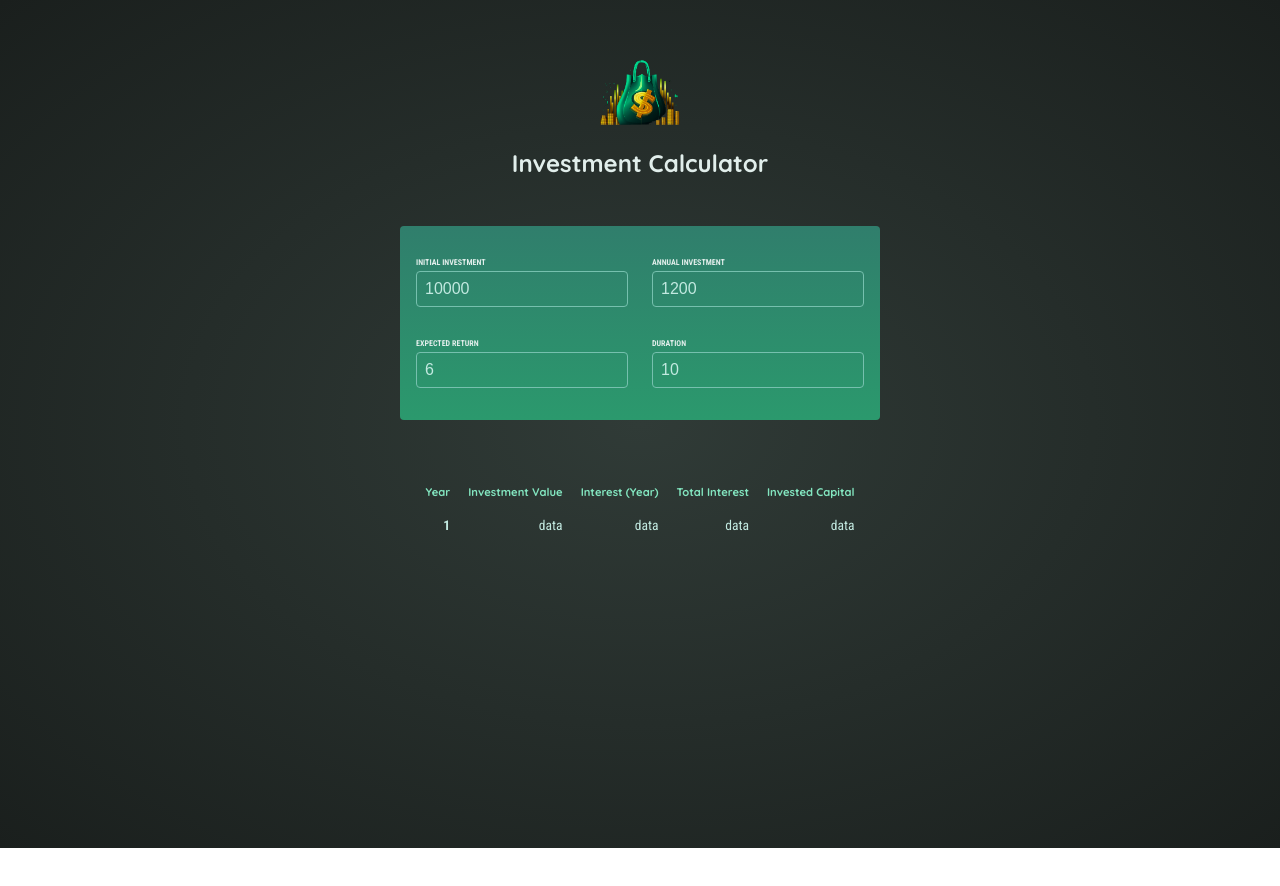
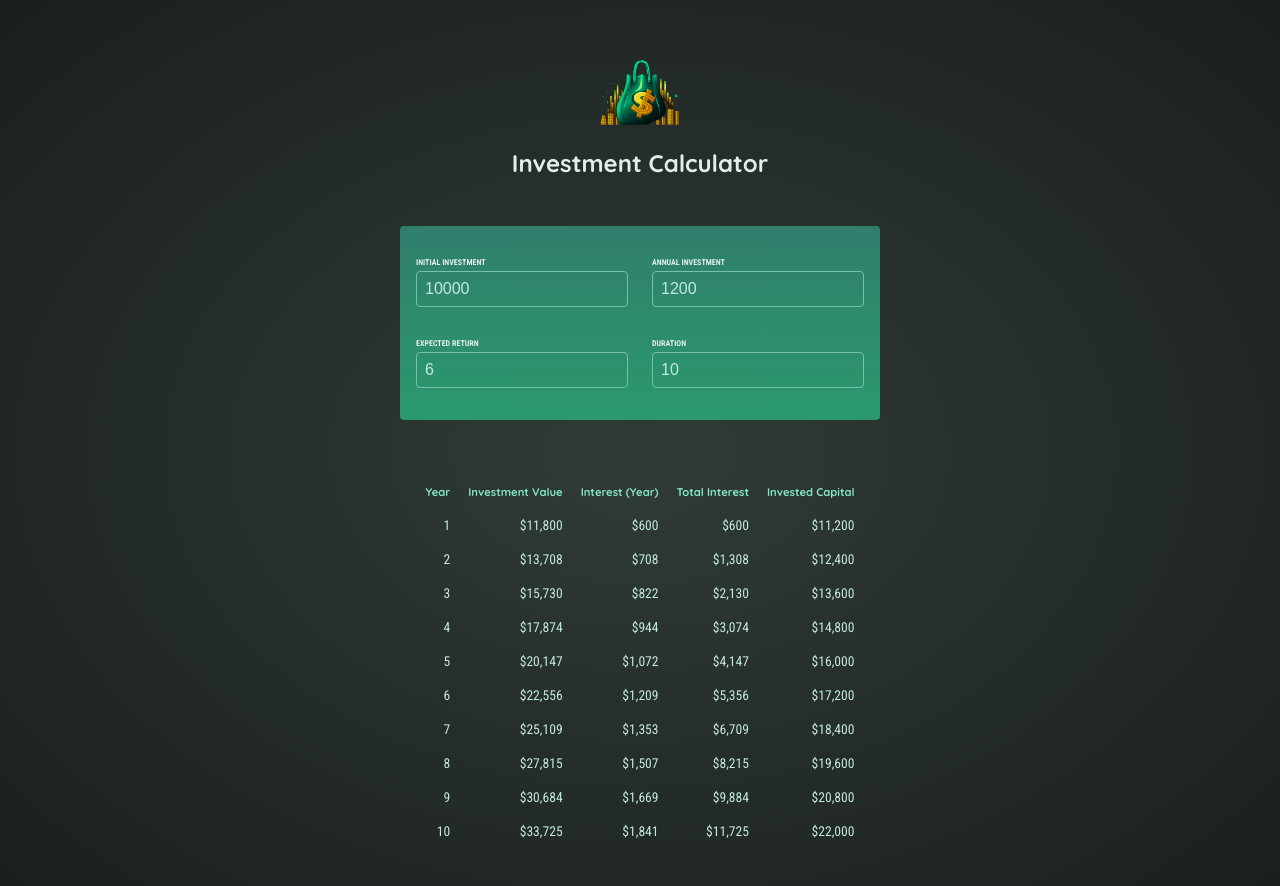
Before and after one commit to adritek/react-investment-calculator, a React (Vite) app: page / in a window 1280 px wide. Shown: the top 886 px of the page. Before the commit the page ends 848 px from the top, so only its background shows below. Built offline with nearby package versions, Linux system fonts and the light colour scheme.

Commit message:
Calculate results based on derived state, and added duration checks

```diff
--- a/src/App.jsx
+++ b/src/App.jsx
@@ -11,11 +11,13 @@
     duration: 10,
   });
 
+  const inputIsValid = userInput.duration >= 1;
+
   function handleChange(inputIdentifier, newValue) {
     setUserInput((prevUserInput) => {
       return {
         ...prevUserInput,
-        [inputIdentifier]: newValue,
+        [inputIdentifier]: +newValue,
       };
     });
   }
@@ -24,7 +26,8 @@
     <div>
       <Header />
       <UserInput userInput={userInput} onChange={handleChange} />
-      <Results user={userInput} />
+      {!inputIsValid && <p className="center">Enter a duration greater than 0</p>}
+      {inputIsValid && <Results input={userInput} />}
     </div>
   );
 }
--- a/src/Components/Results.jsx
+++ b/src/Components/Results.jsx
@@ -1,5 +1,12 @@
-export default function Results({ user }) {
-  console.log(user);
+import { calculateInvestmentResults, formatter } from '../util/investment';
+
+export default function Results({ input }) {
+  const resultsData = calculateInvestmentResults(input);
+  const initialInvestment =
+    resultsData[0].valueEndOfYear -
+    resultsData[0].interest -
+    resultsData[0].annualInvestment;
+
   return (
     <table id="result">
       <thead>
@@ -12,13 +19,23 @@
         </tr>
       </thead>
       <tbody>
-        <tr>
-          <th>1</th>
-          <td>data</td>
-          <td>data</td>
-          <td>data</td>
-          <td>data</td>
-        </tr>
+        {resultsData.map((yearData) => {
+          const totalInterest =
+            yearData.valueEndOfYear -
+            yearData.annualInvestment * yearData.year -
+            initialInvestment;
+          const totalAmountInvested = yearData.valueEndOfYear - totalInterest;
+
+          return (
+            <tr key={yearData.year}>
+              <td>{yearData.year}</td>
+              <td>{formatter.format(yearData.valueEndOfYear)}</td>
+              <td>{formatter.format(yearData.interest)}</td>
+              <td>{formatter.format(totalInterest)}</td>
+              <td>{formatter.format(totalAmountInvested)}</td>
+            </tr>
+          );
+        })}
       </tbody>
     </table>
   );
```
